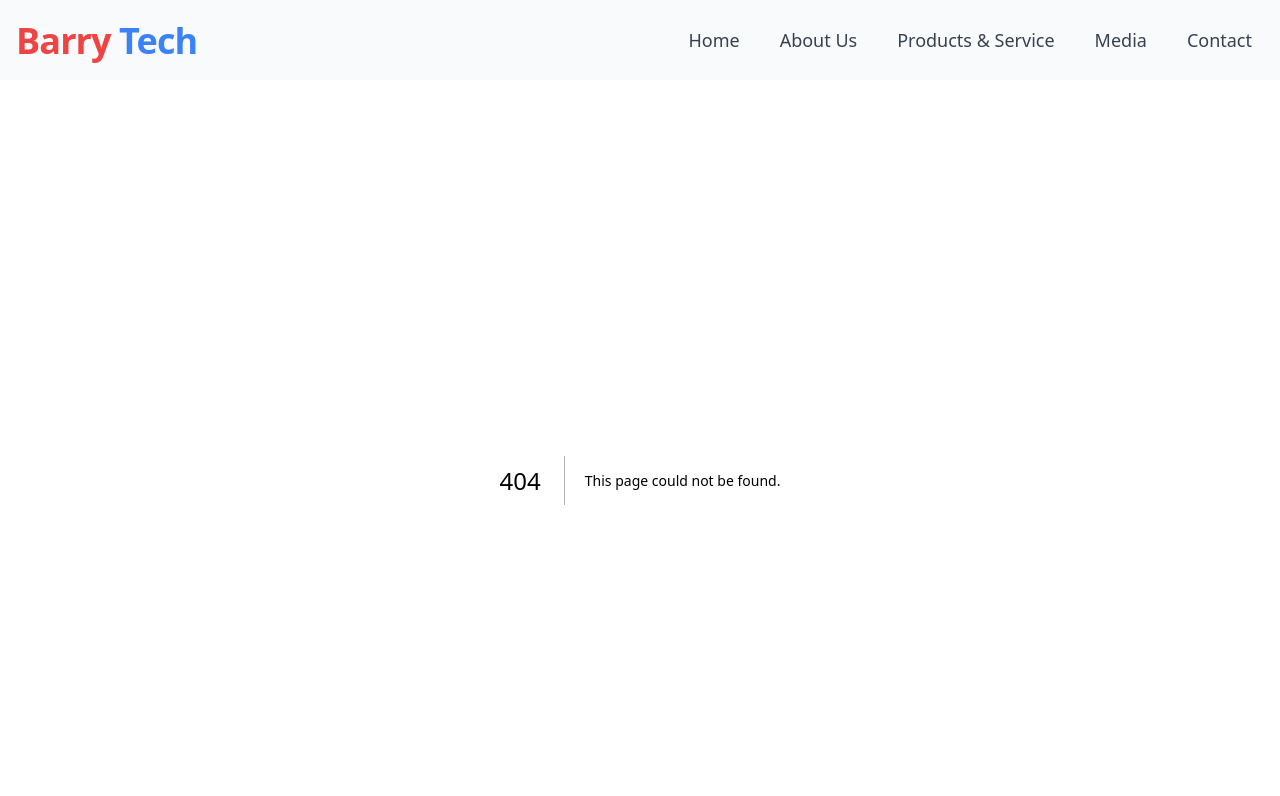
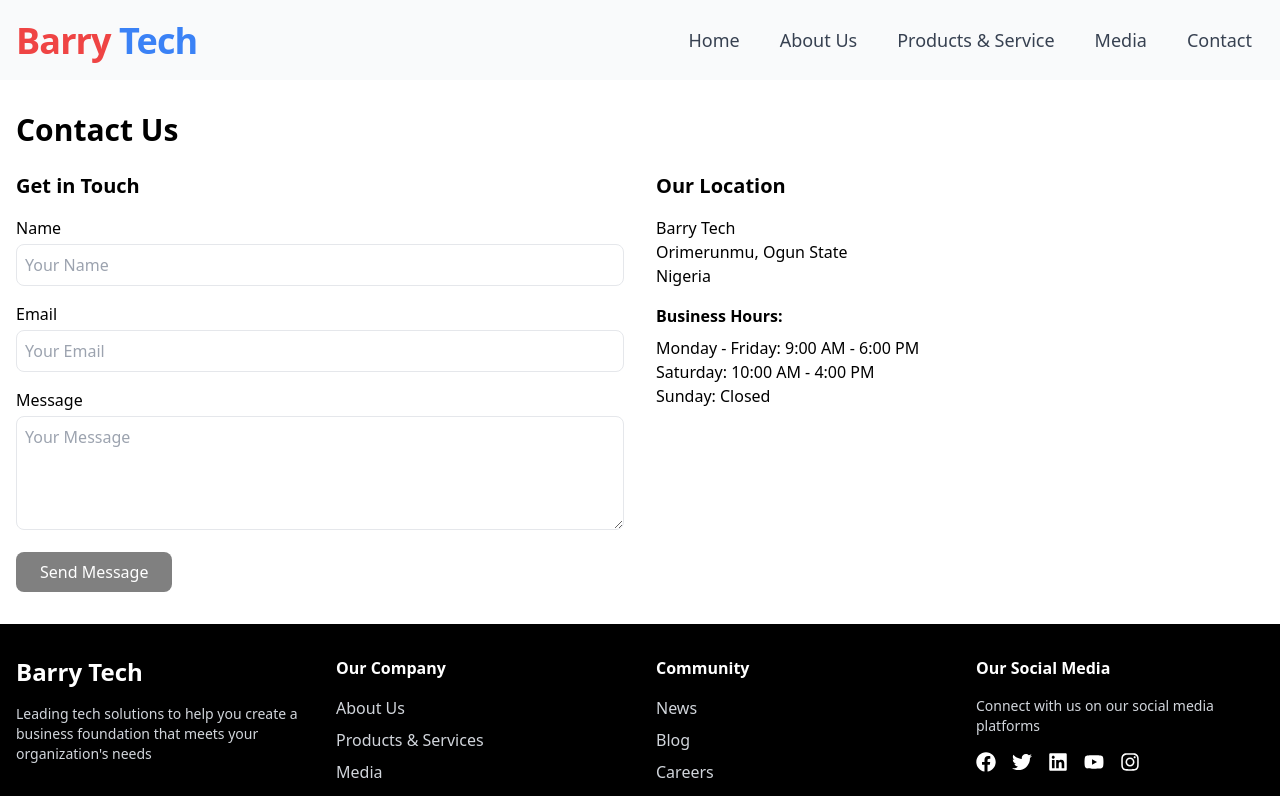
Before and after one commit to DanielAgbeni/Barry-Tech, a Next.js app: page /contact in a window 1280 px wide. Before the commit this address had no page. Shown: the top 796 px of the page. Built offline with nearby package versions, Linux system fonts and the light colour scheme.

Commit message:
Updated links in Navbar component

```diff
--- /dev/null
+++ b/app/about/page.js
@@ -0,0 +1,163 @@
+'use client';
+import React, { useState } from 'react';
+import {
+	FaPrint,
+	FaCamera,
+	FaGraduationCap,
+	FaTrophy,
+	FaUsers,
+} from 'react-icons/fa';
+import { FaComputerMouse } from 'react-icons/fa6';
+
+export default function About() {
+	const [activeTab, setActiveTab] = useState('mission');
+
+	const serviceHighlights = [
+		{
+			icon: <FaComputerMouse className='text-4xl text-blue-600' />,
+			title: 'Computer Services',
+			description:
+				'Comprehensive hardware and software solutions, from repairs to system optimization.',
+		},
+		{
+			icon: <FaPrint className='text-4xl text-green-600' />,
+			title: 'Professional Printing',
+			description:
+				'High-quality printing services for businesses and individuals, with state-of-the-art technology.',
+		},
+		{
+			icon: <FaCamera className='text-4xl text-purple-600' />,
+			title: 'Photography',
+			description:
+				'Professional photography and graphic design services, capturing moments with precision.',
+		},
+		{
+			icon: <FaGraduationCap className='text-4xl text-red-600' />,
+			title: 'Computer Training',
+			description:
+				'Structured training programs from beginner to advanced levels, with certification support.',
+		},
+	];
+
+	const tabContents = {
+		mission: (
+			<div className='bg-blue-50 p-6 rounded-lg'>
+				<h2 className='text-2xl font-bold mb-4 text-blue-800'>Our Mission</h2>
+				<p className='text-gray-700'>
+					Barry Tech is committed to empowering individuals and businesses
+					through innovative technology solutions. We strive to bridge the
+					digital divide by providing accessible, high-quality services that
+					enhance productivity, creativity, and digital literacy.
+				</p>
+			</div>
+		),
+		values: (
+			<div className='bg-green-50 p-6 rounded-lg'>
+				<h2 className='text-2xl font-bold mb-4 text-green-800'>
+					Our Core Values
+				</h2>
+				<ul className='space-y-3 text-gray-700'>
+					<li className='flex items-center'>
+						<FaTrophy className='mr-3 text-yellow-500' /> Excellence in Service
+					</li>
+					<li className='flex items-center'>
+						<FaUsers className='mr-3 text-blue-500' /> Customer-Centric Approach
+					</li>
+					<li className='flex items-center'>
+						<FaGraduationCap className='mr-3 text-green-500' /> Continuous
+						Learning
+					</li>
+					<li className='flex items-center'>
+						<FaComputerMouse className='mr-3 text-purple-500' /> Technological
+						Innovation
+					</li>
+				</ul>
+			</div>
+		),
+		journey: (
+			<div className='bg-purple-50 p-6 rounded-lg'>
+				<h2 className='text-2xl font-bold mb-4 text-purple-800'>Our Journey</h2>
+				<div className='space-y-4 text-gray-700'>
+					<div>
+						<h3 className='font-semibold text-purple-600'>
+							2023: Humble Beginnings
+						</h3>
+						<p>Founded in Orimerunmu with a single computer and big dreams.</p>
+					</div>
+					<div>
+						<h3 className='font-semibold text-purple-600'>2024: Expansion</h3>
+						<p>
+							Introduced comprehensive training programs and expanded printing
+							services.
+						</p>
+					</div>
+					<div>
+						<h3 className='font-semibold text-purple-600'>
+							2024(August): Digital Transformation
+						</h3>
+						<p>
+							Adapted to digital era, offering advanced tech solutions and
+							online training.
+						</p>
+					</div>
+				</div>
+			</div>
+		),
+	};
+
+	return (
+		<div className='container mx-auto px-4 py-8'>
+			<h1 className='text-4xl font-bold mb-8 text-center text-gray-800'>
+				About Barry Tech
+			</h1>
+
+			{/* Services Highlights */}
+			<div className='grid md:grid-cols-4 gap-6 mb-12'>
+				{serviceHighlights.map((service, index) => (
+					<div
+						key={index}
+						className='bg-white p-6 rounded-lg shadow-md hover:shadow-xl transition-all duration-300 text-center'>
+						<div className='flex justify-center mb-4'>{service.icon}</div>
+						<h3 className='font-bold text-xl mb-2'>{service.title}</h3>
+						<p className='text-gray-600'>{service.description}</p>
+					</div>
+				))}
+			</div>
+
+			{/* Interactive Tabs */}
+			<div className='mb-12'>
+				<div className='flex justify-center space-x-4 mb-6'>
+					{Object.keys(tabContents).map((tab) => (
+						<button
+							key={tab}
+							className={`px-4 py-2 rounded-full transition-all duration-300 ${
+								activeTab === tab
+									? 'bg-blue-600 text-white'
+									: 'bg-gray-200 text-gray-700 hover:bg-blue-100'
+							}`}
+							onClick={() => setActiveTab(tab)}>
+							{tab.charAt(0).toUpperCase() + tab.slice(1)}
+						</button>
+					))}
+				</div>
+
+				{tabContents[activeTab]}
+			</div>
+
+			{/* Call to Action */}
+			<div className='bg-gray-100 p-8 rounded-lg text-center'>
+				<h2 className='text-2xl font-bold mb-4'>
+					Ready to Transform Your Digital Experience?
+				</h2>
+				<p className='mb-6 text-gray-700'>
+					Whether you need computer services, printing, photography, or
+					training, Barry Tech is your trusted partner in technological
+					excellence.
+				</p>
+				<button className='bg-blue-600 text-white px-6 py-3 rounded-lg hover:bg-blue-700 transition-all'>
+					Contact Us Today
+				</button>
+			</div>
+		</div>
+	);
+}
--- /dev/null
+++ b/app/contact/page.js
@@ -0,0 +1,73 @@
+export default function Contact() {
+	return (
+		<div className='container mx-auto px-4 py-8'>
+			<h1 className='text-3xl font-bold mb-6'>Contact Us</h1>
+			<div className='grid md:grid-cols-2 gap-8'>
+				<div>
+					<h2 className='text-xl font-semibold mb-4'>Get in Touch</h2>
+					<form className='space-y-4'>
+						<div>
+							<label
+								htmlFor='name'
+								className='block mb-1'>
+								Name
+							</label>
+							<input
+								type='text'
+								id='name'
+								className='w-full p-2 border rounded-lg'
+								placeholder='Your Name'
+							/>
+						</div>
+						<div>
+							<label
+								htmlFor='email'
+								className='block mb-1'>
+								Email
+							</label>
+							<input
+								type='email'
+								id='email'
+								className='w-full p-2 border rounded-lg'
+								placeholder='Your Email'
+							/>
+						</div>
+						<div>
+							<label
+								htmlFor='message'
+								className='block mb-1'>
+								Message
+							</label>
+							<textarea
+								id='message'
+								rows='4'
+								className='w-full p-2 border rounded-lg'
+								placeholder='Your Message'></textarea>
+						</div>
+						<button
+							type='submit'
+							className='bg-primary-500 text-white px-6 py-2 rounded-lg hover:bg-primary-400'>
+							Send Message
+						</button>
+					</form>
+				</div>
+				<div>
+					<h2 className='text-xl font-semibold mb-4'>Our Location</h2>
+					<p className='mb-4'>
+						Barry Tech
+						<br />
+						Orimerunmu, Ogun State
+						<br />
+						Nigeria
+					</p>
+					<div className='mb-4'>
+						<h3 className='font-semibold mb-2'>Business Hours:</h3>
+						<p>Monday - Friday: 9:00 AM - 6:00 PM</p>
+						<p>Saturday: 10:00 AM - 4:00 PM</p>
+						<p>Sunday: Closed</p>
+					</div>
+				</div>
+			</div>
+		</div>
+	);
+}
--- /dev/null
+++ b/app/media/page.js
@@ -0,0 +1,15 @@
+export default function Media() {
+	return (
+		<div className='container mx-auto px-4 py-8'>
+			<h1 className='text-3xl font-bold mb-6'>Media</h1>
+			<div className='grid md:grid-cols-2 lg:grid-cols-3 gap-6'>
+				<div className='aspect-video bg-gray-200 rounded-lg'>
+					{/* Add your media content here */}
+					<div className='w-full h-full flex items-center justify-center'>
+						Media Content Placeholder
+					</div>
+				</div>
+			</div>
+		</div>
+	);
+}
--- /dev/null
+++ b/app/products-and-services/page.js
@@ -0,0 +1,36 @@
+export default function ProductsAndServices() {
+	return (
+		<div className='container mx-auto px-4 py-8'>
+			<h1 className='text-3xl font-bold mb-6'>Products & Services</h1>
+			<div className='grid md:grid-cols-2 lg:grid-cols-3 gap-6'>
+				<div className='p-4 border rounded-lg'>
+					<h2 className='text-xl font-semibold mb-3'>Computer Services</h2>
+					<ul className='list-disc list-inside'>
+						<li>Hardware Repairs</li>
+						<li>Software Installation</li>
+						<li>System Maintenance</li>
+						<li>Data Recovery</li>
+					</ul>
+				</div>
+				<div className='p-4 border rounded-lg'>
+					<h2 className='text-xl font-semibold mb-3'>Printing Services</h2>
+					<ul className='list-disc list-inside'>
+						<li>Document Printing</li>
+						<li>Photo Printing</li>
+						<li>Banner Printing</li>
+						<li>Business Cards</li>
+					</ul>
+				</div>
+				<div className='p-4 border rounded-lg'>
+					<h2 className='text-xl font-semibold mb-3'>Training Programs</h2>
+					<ul className='list-disc list-inside'>
+						<li>Basic Computer Skills</li>
+						<li>Advanced Programming</li>
+						<li>Graphics Design</li>
+						<li>Web Development</li>
+					</ul>
+				</div>
+			</div>
+		</div>
+	);
+}
--- a/components/Navbar.jsx
+++ b/components/Navbar.jsx
@@ -34,10 +34,10 @@ const Navbar = () => {
 
 	const navItems = [
 		{ name: 'Home', link: '/' },
-		{ name: 'About Us', link: '/#about' },
-		{ name: 'Products & Service', link: '/#products' },
-		{ name: 'Media', link: '/#media' },
-		{ name: 'Contact', link: '/#contact' },
+		{ name: 'About Us', link: '/about' },
+		{ name: 'Products & Service', link: '/products-and-services' },
+		{ name: 'Media', link: '/media' },
+		{ name: 'Contact', link: '/contact' },
 	];
 
 	return (
```
